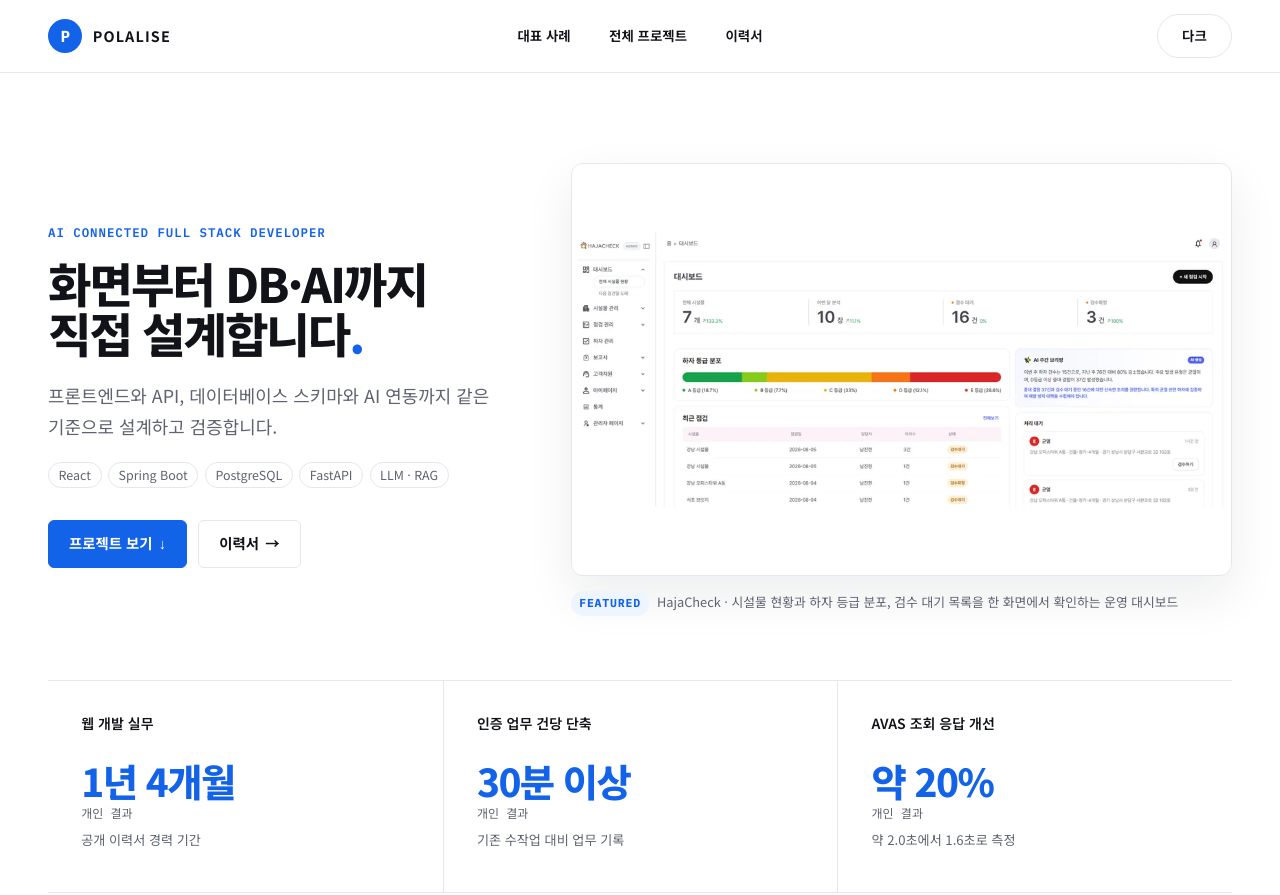
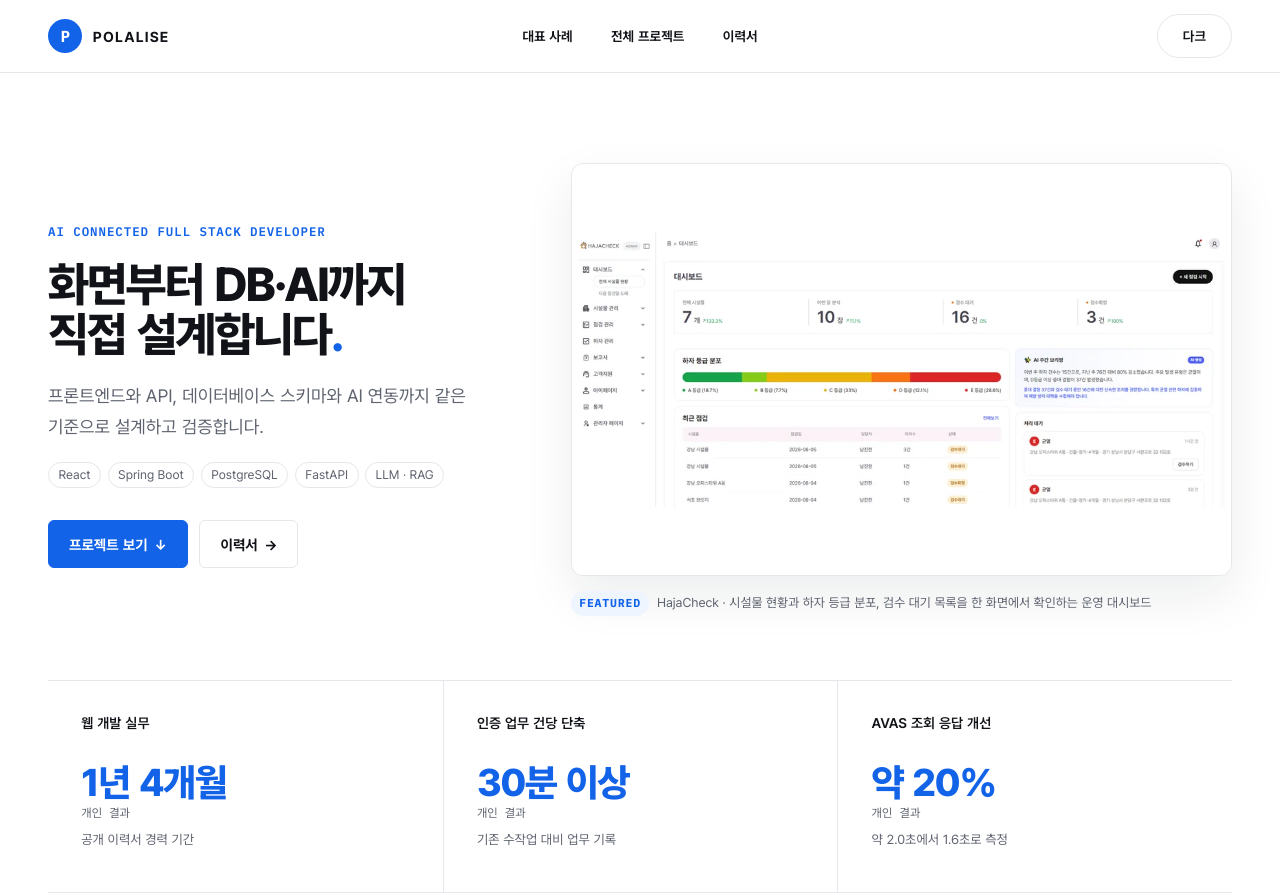
Before and after one commit to Polalise/Polalise.github.io, an Astro site: page / in a window 1280 px wide. Shown: the top 895 px of the page. Built offline with nearby package versions, Linux system fonts and the light colour scheme; Astro itself is replaced by a stand-in of ours.

Commit message:
feat: 공개 사이트 본문 폰트를 Pretendard 가변 서브셋으로 교체
Pretendard 배포본은 2MB 라 이전에 기각했지만, 그 판단의 전제는 배포본을 그대로
싣는 것이었다. 덱에서 검증한 서브셋 방식을 쓰면 전제가 사라진다.

- 사이트가 쓰는 618자만 남기고 가변축을 실사용 구간 400-800 으로 좁혀 82,924 bytes
- 이전 Noto 서브셋 64,852 bytes 대비 +18KB, font-display 는 optional 유지
- 650/720/750 중간 굵기를 살리려고 정적 4굵기 대신 가변 서브셋을 골랐다
- 더 이상 참조하지 않는 Noto 서브셋 제거

곁가지 2건을 함께 고쳤다.

- Pretendard 에 U+25D0 글리프가 없어 모바일 테마 토글 아이콘이 깨진다.
  대체 문자도 없어 인라인 SVG 로 바꿨다. 이름은 aria-label 이 갖는다.
- core.ignorecase 탓에 pretendard/ 가 배포본이 있는 Pretendard/ 와 같은 폴더가 되어
  커밋이 누락됐다. 대소문자를 구분하는 GitHub Pages 에서 404 가 될 문제라
  pretendard-subset/ 으로 분리하고 무시 규칙도 파일 하나로 좁혔다.

```diff
--- a/THIRD_PARTY_NOTICES.md
+++ b/THIRD_PARTY_NOTICES.md
@@ -2,11 +2,22 @@
 
 This repository redistributes font software under the SIL Open Font License 1.1.
 
-## Noto Sans KR VF
+## Pretendard Variable
 
-Character-subset derivative of Noto Sans KR (variable), glyph-trimmed to this site's copy and repackaged as WOFF2, distributed under the license reproduced below.
+Character-subset derivative of Pretendard Variable (version 1.309), glyph-trimmed to this site's copy and repackaged as WOFF2, distributed under the license reproduced below. The variable weight axis is narrowed to the 400-800 range this site actually uses.
 
-Copyright 2014-2021 Adobe (http://www.adobe.com/), with Reserved Font Name 'Source'. Hangul elements, letters & syllables by Sandoll Communications, Soo-young Jang & Joo-yeon Kang.
+Copyright 2023 Kil Hyung-jin.
+
+Regenerate after content changes, using the project's Python toolchain:
+
+    npm run build                 # dist/ must be current, the collector reads it
+    npm run font:characters       # writes the character set to a temp file
+    python -m fontTools.varLib.instancer PretendardVariable.woff2 wght=400:800
+    python -m fontTools.subset PretendardVariable-partial.woff2 \
+      --text-file=<collected characters> --flavor=woff2 \
+      --output-file=public/fonts/pretendard-subset/PretendardVariable.subset.woff2
+
+The upstream 2 MB release is kept out of version control; download it again from the Pretendard distribution when a rebuild is needed.
 
 ## IBM Plex Mono
 
--- a/src/styles/global.css
+++ b/src/styles/global.css
@@ -48,17 +48,21 @@
   color-scheme: dark;
 }
 
+/* Design 02 는 제목까지 한 계열로 통일한다 (명세 9절 "폰트를 여러 개 섞지 않는다").
+   배포본 PretendardVariable.woff2 는 2MB 라 명세 94절 성능 목표와 충돌한다. 그래서
+   덱과 같은 방식으로 이 사이트가 실제로 쓰는 618자만 남긴 가변 서브셋을 만들어 쓴다
+   (2,057KB -> 81KB). 가변축은 실제 사용 구간인 400~800 으로 좁혔다. 재생성 절차는
+   THIRD_PARTY_NOTICES.md 참고. 디스플레이용 Paperlogy 는 같은 이유로 이미 제거했다.
+   디렉터리 이름을 배포본과 다르게 둔 이유: Windows 는 대소문자를 구분하지 않아
+   pretendard/ 를 만들면 원본이 있는 Pretendard/ 와 같은 폴더가 되고, 대소문자를 구분하는
+   GitHub Pages 에서 경로가 어긋나 404 로 조용히 시스템 폰트로 떨어진다. */
 @font-face {
-  font-family: "Noto Sans KR VF";
+  font-family: "Pretendard Variable";
   font-style: normal;
   font-display: optional;
-  font-weight: 100 900;
-  src: url("/fonts/noto-sans-kr/NotoSansKR-VF.woff2") format("woff2-variations");
-}
-
-/* Design 02 는 제목까지 한 계열로 통일한다 (명세 9절 "폰트를 여러 개 섞지 않는다").
-   Pretendard Variable 은 2MB 로 현재 한글 폰트 65KB 의 30배라 명세 94절 성능 목표와
-   충돌해 채택하지 않았다. 디스플레이용 Paperlogy 도 같은 이유로 제거했다. */
+  font-weight: 400 800;
+  src: url("/fonts/pretendard-subset/PretendardVariable.subset.woff2") format("woff2-variations");
+}
 @font-face {
   font-family: "IBM Plex Mono";
   font-style: normal;
@@ -92,7 +96,7 @@
 html {
   background: var(--paper);
   color: var(--ink);
-  font-family: "Noto Sans KR VF", "Apple SD Gothic Neo", "Malgun Gothic", sans-serif;
+  font-family: "Pretendard Variable", Pretendard, "Apple SD Gothic Neo", "Malgun Gothic", sans-serif;
   scroll-behavior: smooth;
   text-rendering: optimizeLegibility;
 }
@@ -206,7 +210,7 @@ button {
   border-radius: 50%;
   background: var(--accent);
   color: var(--accent-ink);
-  font-family: "IBM Plex Mono", "Noto Sans KR VF", "Apple SD Gothic Neo", "Malgun Gothic", monospace;
+  font-family: "IBM Plex Mono", "Pretendard Variable", Pretendard, "Apple SD Gothic Neo", "Malgun Gothic", monospace;
   font-weight: 700;
 }
 
@@ -279,6 +283,11 @@ button {
   color: var(--accent);
 }
 
+/* 데스크톱에서는 글자 라벨이 이름을 맡는다. 아이콘은 모바일에서만 쓴다. */
+.theme-toggle__icon {
+  display: none;
+}
+
 .page-shell {
   padding-block: clamp(5rem, 10vw, 9rem);
 }
@@ -302,7 +311,7 @@ button {
 /* 가독성 가이드 4절 - eyebrow 와 micro label 은 12~13px 을 하한으로 둔다.
    11.5px 은 실제 데스크톱에서 스캔할 때 읽히지 않았다. */
 .fact-label {
-  font-family: "IBM Plex Mono", "Noto Sans KR VF", "Apple SD Gothic Neo", "Malgun Gothic", monospace;
+  font-family: "IBM Plex Mono", "Pretendard Variable", Pretendard, "Apple SD Gothic Neo", "Malgun Gothic", monospace;
   font-size: .78rem;
   font-weight: 600;
   letter-spacing: .075em;
@@ -332,8 +341,9 @@ button {
   }
 }
 
-/* Paperlogy 를 제거하고 Noto Sans KR 로 통일하면서 행간을 다시 잡았다.
-   한글은 자소 높이가 커서 line-height 가 1 미만이면 여러 줄에서 글자가 겹친다. */
+/* Paperlogy 를 제거하고 본문·제목을 한 계열로 통일하면서 행간을 다시 잡았다.
+   한글은 자소 높이가 커서 line-height 가 1 미만이면 여러 줄에서 글자가 겹친다.
+   이 값은 폰트를 Pretendard 로 바꾼 뒤에도 그대로 유효하다. */
 .section-head h2,
 .page-intro h1,
 .detail-title {
@@ -492,7 +502,7 @@ button {
 }
 
 .metric-item span {
-  font-family: "IBM Plex Mono", "Noto Sans KR VF", "Apple SD Gothic Neo", "Malgun Gothic", monospace;
+  font-family: "IBM Plex Mono", "Pretendard Variable", Pretendard, "Apple SD Gothic Neo", "Malgun Gothic", monospace;
   color: var(--ink-soft);
   font-size: .75rem;
   text-transform: uppercase;
@@ -645,7 +655,7 @@ button {
 
 .project-card__metric strong {
   color: var(--accent);
-  font-family: "IBM Plex Mono", "Noto Sans KR VF", "Apple SD Gothic Neo", "Malgun Gothic", monospace;
+  font-family: "IBM Plex Mono", "Pretendard Variable", Pretendard, "Apple SD Gothic Neo", "Malgun Gothic", monospace;
   font-size: clamp(1.4rem, 3vw, 2.4rem);
 }
 
@@ -657,7 +667,7 @@ button {
 
 .project-card__metric small {
   color: var(--accent);
-  font-family: "IBM Plex Mono", "Noto Sans KR VF", "Apple SD Gothic Neo", "Malgun Gothic", monospace;
+  font-family: "IBM Plex Mono", "Pretendard Variable", Pretendard, "Apple SD Gothic Neo", "Malgun Gothic", monospace;
   font-size: .78rem;
   font-weight: 600;
   letter-spacing: .04em;
@@ -692,7 +702,7 @@ button {
   display: block;
   margin-bottom: .25rem;
   color: var(--accent);
-  font-family: "IBM Plex Mono", "Noto Sans KR VF", "Apple SD Gothic Neo", "Malgun Gothic", monospace;
+  font-family: "IBM Plex Mono", "Pretendard Variable", Pretendard, "Apple SD Gothic Neo", "Malgun Gothic", monospace;
   font-size: .74rem;
   font-weight: 700;
   letter-spacing: .06em;
@@ -838,7 +848,7 @@ button {
 }
 
 .evidence-row dt {
-  font-family: "IBM Plex Mono", "Noto Sans KR VF", "Apple SD Gothic Neo", "Malgun Gothic", monospace;
+  font-family: "IBM Plex Mono", "Pretendard Variable", Pretendard, "Apple SD Gothic Neo", "Malgun Gothic", monospace;
   font-size: .9rem;
   font-weight: 650;
 }
@@ -900,7 +910,7 @@ button {
    라벨과 격차가 커 히어로에서 따로 놀았다. */
 .project-count strong {
   color: var(--accent);
-  font-family: "IBM Plex Mono", "Noto Sans KR VF", "Apple SD Gothic Neo", "Malgun Gothic", monospace;
+  font-family: "IBM Plex Mono", "Pretendard Variable", Pretendard, "Apple SD Gothic Neo", "Malgun Gothic", monospace;
   font-size: clamp(2rem, 2.5vw, 2.25rem);
   line-height: 1.1;
 }
@@ -938,7 +948,7 @@ button {
   padding-bottom: 1rem;
   border-bottom: 1px solid var(--line);
   color: var(--ink-soft);
-  font-family: "IBM Plex Mono", "Noto Sans KR VF", "Apple SD Gothic Neo", "Malgun Gothic", monospace;
+  font-family: "IBM Plex Mono", "Pretendard Variable", Pretendard, "Apple SD Gothic Neo", "Malgun Gothic", monospace;
   font-size: .75rem;
   font-weight: 600;
   margin: 0;
@@ -1101,7 +1111,7 @@ button {
 
 .metric-evidence strong {
   color: var(--accent);
-  font-family: "IBM Plex Mono", "Noto Sans KR VF", "Apple SD Gothic Neo", "Malgun Gothic", monospace;
+  font-family: "IBM Plex Mono", "Pretendard Variable", Pretendard, "Apple SD Gothic Neo", "Malgun Gothic", monospace;
   font-size: 1.35rem;
 }
 
@@ -1132,7 +1142,7 @@ button {
 
 .next-project span {
   color: var(--accent);
-  font-family: "IBM Plex Mono", "Noto Sans KR VF", "Apple SD Gothic Neo", "Malgun Gothic", monospace;
+  font-family: "IBM Plex Mono", "Pretendard Variable", Pretendard, "Apple SD Gothic Neo", "Malgun Gothic", monospace;
   font-size: .8rem;
 }
 
@@ -1232,7 +1242,7 @@ button {
 .project-visual figcaption span {
   grid-row: 1 / span 2;
   color: var(--accent);
-  font-family: "IBM Plex Mono", "Noto Sans KR VF", "Apple SD Gothic Neo", "Malgun Gothic", monospace;
+  font-family: "IBM Plex Mono", "Pretendard Variable", Pretendard, "Apple SD Gothic Neo", "Malgun Gothic", monospace;
   font-size: .74rem;
   font-weight: 700;
   letter-spacing: .06em;
@@ -1340,7 +1350,7 @@ button {
 .resume-section h2 {
   margin: 0;
   color: var(--accent);
-  font-family: "IBM Plex Mono", "Noto Sans KR VF", "Apple SD Gothic Neo", "Malgun Gothic", monospace;
+  font-family: "IBM Plex Mono", "Pretendard Variable", Pretendard, "Apple SD Gothic Neo", "Malgun Gothic", monospace;
   font-size: .78rem;
   font-weight: 600;
   letter-spacing: .075em;
@@ -1516,7 +1526,7 @@ button {
   grid-row: 1 / span 2;
   padding-top: .2rem;
   color: var(--accent);
-  font-family: "IBM Plex Mono", "Noto Sans KR VF", "Apple SD Gothic Neo", "Malgun Gothic", monospace;
+  font-family: "IBM Plex Mono", "Pretendard Variable", Pretendard, "Apple SD Gothic Neo", "Malgun Gothic", monospace;
   font-size: .78rem;
   font-weight: 600;
   letter-spacing: .075em;
@@ -1687,7 +1697,7 @@ button {
   border-radius: 999px;
   background: var(--accent-soft);
   color: var(--accent);
-  font-family: "IBM Plex Mono", "Noto Sans KR VF", "Apple SD Gothic Neo", "Malgun Gothic", monospace;
+  font-family: "IBM Plex Mono", "Pretendard Variable", Pretendard, "Apple SD Gothic Neo", "Malgun Gothic", monospace;
   font-size: .72rem;
   font-weight: 700;
   letter-spacing: .07em;
@@ -1783,7 +1793,7 @@ button {
 
 .d2-explorer__num {
   color: var(--ink-soft);
-  font-family: "IBM Plex Mono", "Noto Sans KR VF", "Apple SD Gothic Neo", "Malgun Gothic", monospace;
+  font-family: "IBM Plex Mono", "Pretendard Variable", Pretendard, "Apple SD Gothic Neo", "Malgun Gothic", monospace;
   font-size: .78rem;
   font-weight: 700;
 }
@@ -1861,7 +1871,7 @@ button {
 .d2-panel__kicker {
   margin: 0;
   color: var(--accent);
-  font-family: "IBM Plex Mono", "Noto Sans KR VF", "Apple SD Gothic Neo", "Malgun Gothic", monospace;
+  font-family: "IBM Plex Mono", "Pretendard Variable", Pretendard, "Apple SD Gothic Neo", "Malgun Gothic", monospace;
   font-size: .74rem;
   font-weight: 700;
   letter-spacing: .07em;
@@ -1902,7 +1912,7 @@ button {
 
 .d2-panel__facts dt {
   color: var(--ink-soft);
-  font-family: "IBM Plex Mono", "Noto Sans KR VF", "Apple SD Gothic Neo", "Malgun Gothic", monospace;
+  font-family: "IBM Plex Mono", "Pretendard Variable", Pretendard, "Apple SD Gothic Neo", "Malgun Gothic", monospace;
   font-size: .72rem;
   font-weight: 700;
   letter-spacing: .06em;
@@ -2048,7 +2058,7 @@ button {
 .d2-case__split h3 {
   margin: 0 0 .5rem;
   color: var(--accent);
-  font-family: "IBM Plex Mono", "Noto Sans KR VF", "Apple SD Gothic Neo", "Malgun Gothic", monospace;
+  font-family: "IBM Plex Mono", "Pretendard Variable", Pretendard, "Apple SD Gothic Neo", "Malgun Gothic", monospace;
   font-size: .74rem;
   font-weight: 700;
   letter-spacing: .07em;
@@ -2094,7 +2104,7 @@ button {
 .d2-principle__num {
   display: block;
   color: var(--ink-soft);
-  font-family: "IBM Plex Mono", "Noto Sans KR VF", "Apple SD Gothic Neo", "Malgun Gothic", monospace;
+  font-family: "IBM Plex Mono", "Pretendard Variable", Pretendard, "Apple SD Gothic Neo", "Malgun Gothic", monospace;
   font-size: .88rem;
   font-weight: 700;
   line-height: 1;
@@ -2311,9 +2321,10 @@ button {
     font-size: 0;
   }
 
-  .theme-toggle::before {
-    content: "◐";
-    font-size: 1rem;
+  .theme-toggle__icon {
+    display: block;
+    width: 1rem;
+    height: 1rem;
   }
 
   .hero {
```
Also changed, not shown: src/components/Header.astro (+7 -0 lines), public/fonts/noto-sans-kr/NotoSansKR-VF.woff2 (deleted), public/fonts/pretendard-subset/PretendardVariable.subset.woff2 (added), 1 other file.
